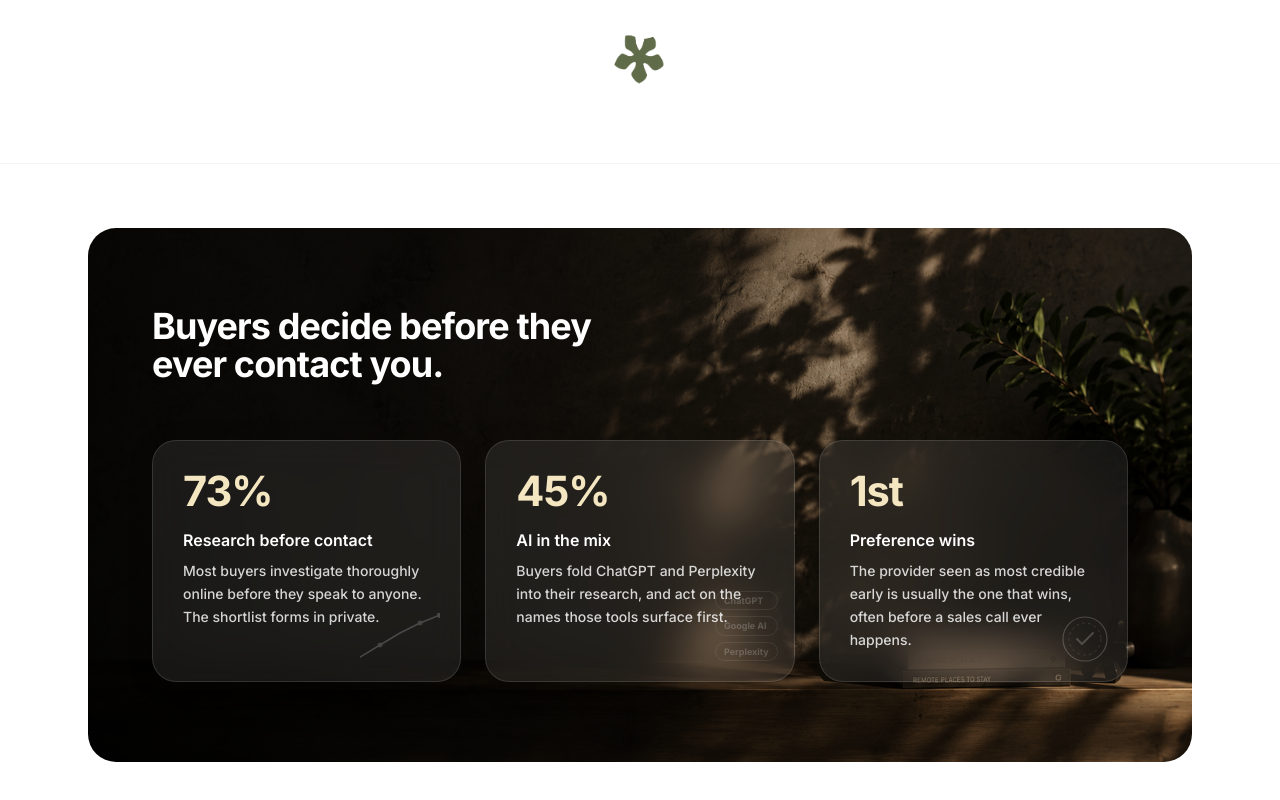
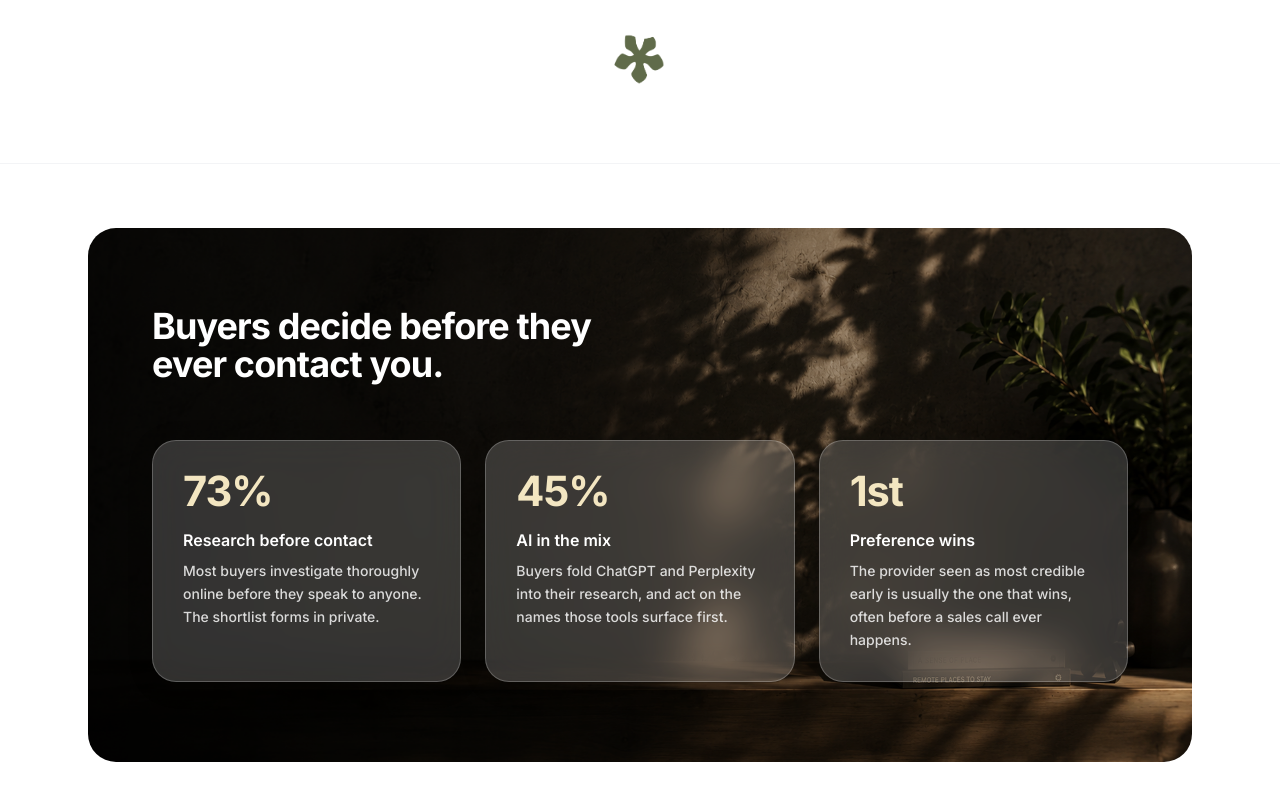
Before and after one commit to theo272004/thallo-digital, a Next.js app: page /thallo-digital/industries in a window 1280 px wide. Shown: the part 410-1210 px from the top of the page. Built offline with nearby package versions, Linux system fonts and the light colour scheme.

Commit message:
fix(IndustriesLanding): remove card decorations, reduce glass opacity to 0.18

```diff
--- a/src/components/IndustriesLanding.tsx
+++ b/src/components/IndustriesLanding.tsx
@@ -122,22 +122,15 @@ export default function IndustriesPage() {
 
               {/* Card 1 — 73% Research */}
               <div
-                className="relative overflow-hidden rounded-3xl p-[30px] transition-all duration-300 hover:-translate-y-2 hover:scale-[1.02]"
+                className="rounded-3xl p-[30px] transition-all duration-300 hover:-translate-y-2 hover:scale-[1.02]"
                 style={{
-                  background: 'rgba(255,255,255,0.08)',
+                  background: 'rgba(255,255,255,0.18)',
                   backdropFilter: 'blur(18px)',
                   WebkitBackdropFilter: 'blur(18px)',
-                  border: '1px solid rgba(255,255,255,0.12)',
+                  border: '1px solid rgba(255,255,255,0.22)',
                   boxShadow: '0 4px 24px rgba(0,0,0,0.18)',
                 }}
               >
-                {/* Graphic: upward trend line */}
-                <svg className="absolute bottom-5 right-5 opacity-20" width="80" height="48" viewBox="0 0 80 48" fill="none">
-                  <polyline points="0,44 20,32 40,20 60,10 80,2" stroke="white" strokeWidth="1.5" strokeLinecap="round" strokeLinejoin="round" fill="none"/>
-                  <circle cx="20" cy="32" r="2.5" fill="white" opacity="0.8"/>
-                  <circle cx="60" cy="10" r="2.5" fill="white" opacity="0.8"/>
-                  <circle cx="80" cy="2" r="3" fill="white"/>
-                </svg>
                 <p className="font-bold text-[2.6rem] leading-none font-sans tracking-tight mb-4" style={{ color: '#F3E6C1' }}>73%</p>
                 <h3 className="font-semibold text-base mb-2" style={{ color: '#FFFFFF' }}>Research before contact</h3>
                 <p className="text-sm font-medium leading-relaxed" style={{ color: 'rgba(255,255,255,0.82)' }}>Most buyers investigate thoroughly online before they speak to anyone. The shortlist forms in private.</p>
@@ -145,21 +138,15 @@ export default function IndustriesPage() {
 
               {/* Card 2 — 45% AI in the mix */}
               <div
-                className="relative overflow-hidden rounded-3xl p-[30px] transition-all duration-300 hover:-translate-y-2 hover:scale-[1.02]"
+                className="rounded-3xl p-[30px] transition-all duration-300 hover:-translate-y-2 hover:scale-[1.02]"
                 style={{
-                  background: 'rgba(255,255,255,0.08)',
+                  background: 'rgba(255,255,255,0.18)',
                   backdropFilter: 'blur(18px)',
                   WebkitBackdropFilter: 'blur(18px)',
-                  border: '1px solid rgba(255,255,255,0.12)',
+                  border: '1px solid rgba(255,255,255,0.22)',
                   boxShadow: '0 4px 24px rgba(0,0,0,0.18)',
                 }}
               >
-                {/* Graphic: floating AI chips */}
-                <div className="absolute bottom-5 right-4 flex flex-col gap-1.5 opacity-20">
-                  {['ChatGPT', 'Google AI', 'Perplexity'].map((label) => (
-                    <span key={label} className="text-[9px] font-bold text-white border border-white/40 rounded-full px-2 py-0.5 whitespace-nowrap">{label}</span>
-                  ))}
-                </div>
                 <p className="font-bold text-[2.6rem] leading-none font-sans tracking-tight mb-4" style={{ color: '#F3E6C1' }}>45%</p>
                 <h3 className="font-semibold text-base mb-2" style={{ color: '#FFFFFF' }}>AI in the mix</h3>
                 <p className="text-sm font-medium leading-relaxed" style={{ color: 'rgba(255,255,255,0.82)' }}>Buyers fold ChatGPT and Perplexity into their research, and act on the names those tools surface first.</p>
@@ -167,21 +154,15 @@ export default function IndustriesPage() {
 
               {/* Card 3 — 1st Preference wins */}
               <div
-                className="relative overflow-hidden rounded-3xl p-[30px] transition-all duration-300 hover:-translate-y-2 hover:scale-[1.02]"
+                className="rounded-3xl p-[30px] transition-all duration-300 hover:-translate-y-2 hover:scale-[1.02]"
                 style={{
-                  background: 'rgba(255,255,255,0.08)',
+                  background: 'rgba(255,255,255,0.18)',
                   backdropFilter: 'blur(18px)',
                   WebkitBackdropFilter: 'blur(18px)',
-                  border: '1px solid rgba(255,255,255,0.12)',
+                  border: '1px solid rgba(255,255,255,0.22)',
                   boxShadow: '0 4px 24px rgba(0,0,0,0.18)',
                 }}
               >
-                {/* Graphic: circular badge with check */}
-                <svg className="absolute bottom-4 right-4 opacity-20" width="52" height="52" viewBox="0 0 52 52" fill="none">
-                  <circle cx="26" cy="26" r="22" stroke="white" strokeWidth="1.2"/>
-                  <circle cx="26" cy="26" r="16" stroke="white" strokeWidth="0.6" strokeDasharray="3 3"/>
-                  <path d="M18 26L23 31L34 20" stroke="white" strokeWidth="2" strokeLinecap="round" strokeLinejoin="round"/>
-                </svg>
                 <p className="font-bold text-[2.6rem] leading-none font-sans tracking-tight mb-4" style={{ color: '#F3E6C1' }}>1st</p>
                 <h3 className="font-semibold text-base mb-2" style={{ color: '#FFFFFF' }}>Preference wins</h3>
                 <p className="text-sm font-medium leading-relaxed" style={{ color: 'rgba(255,255,255,0.82)' }}>The provider seen as most credible early is usually the one that wins, often before a sales call ever happens.</p>
```
